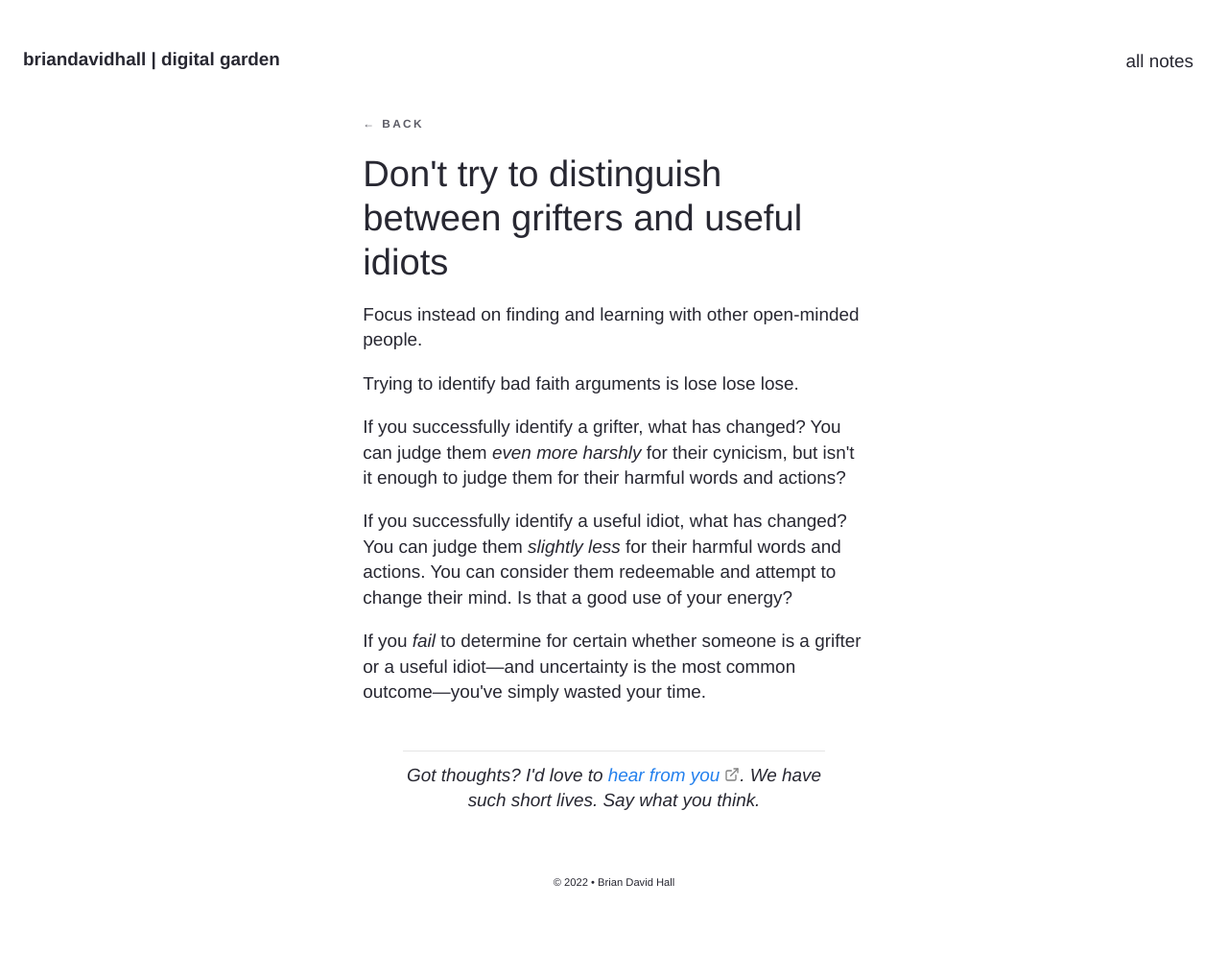
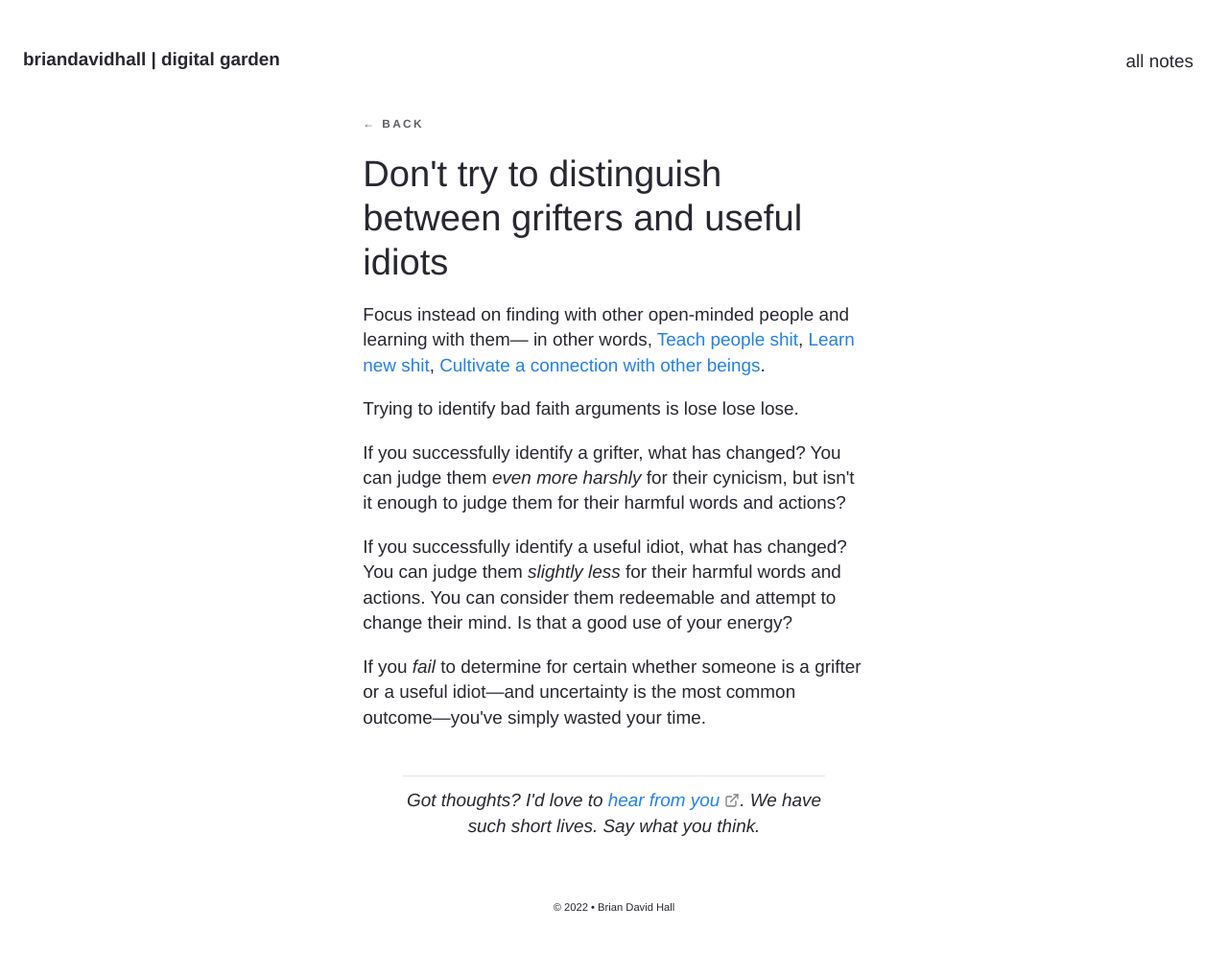
Before and after one commit to bruab/garden, a Jekyll site: the page built from _notes/Don't try to distinguish between grifters and useful idiots.md, in a window 1280 px wide. Shown: the whole page at 96% size. Built offline with Jekyll 4.4.1, drawn with Linux system fonts in a browser that asks for light colours; comment, search, counter and statistics services are not loaded; before the commit the page ends 967 px from its top, so only the background shows below that.

Commit message:
add links to grifter note

```diff
--- a/_notes/Don't try to distinguish between grifters and useful idiots.md
+++ b/_notes/Don't try to distinguish between grifters and useful idiots.md
@@ -8,7 +8,7 @@ date: 2022-10-20
 
 ---
 
-Focus instead on finding and learning with other open-minded people.
+Focus instead on finding with other open-minded people and learning with them— in other words, [[Teach people shit]], [[Learn new shit]], [[Cultivate a connection with other beings]].
 
 Trying to identify bad faith arguments is lose lose lose.
 
```
